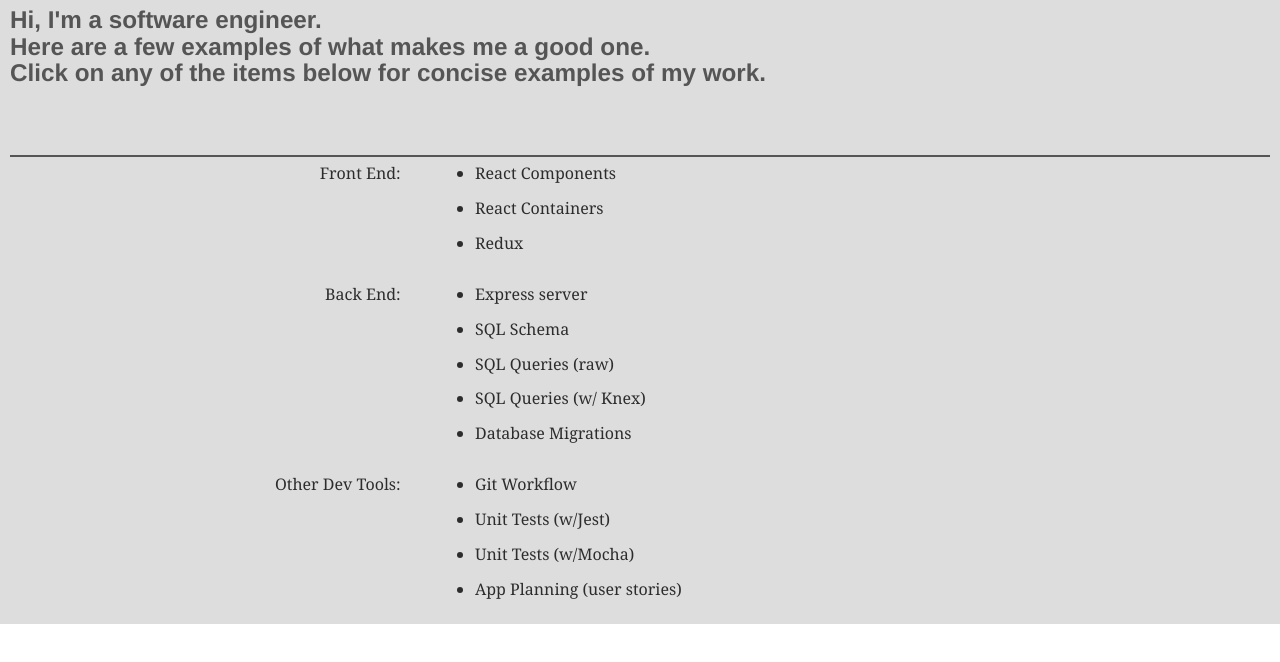
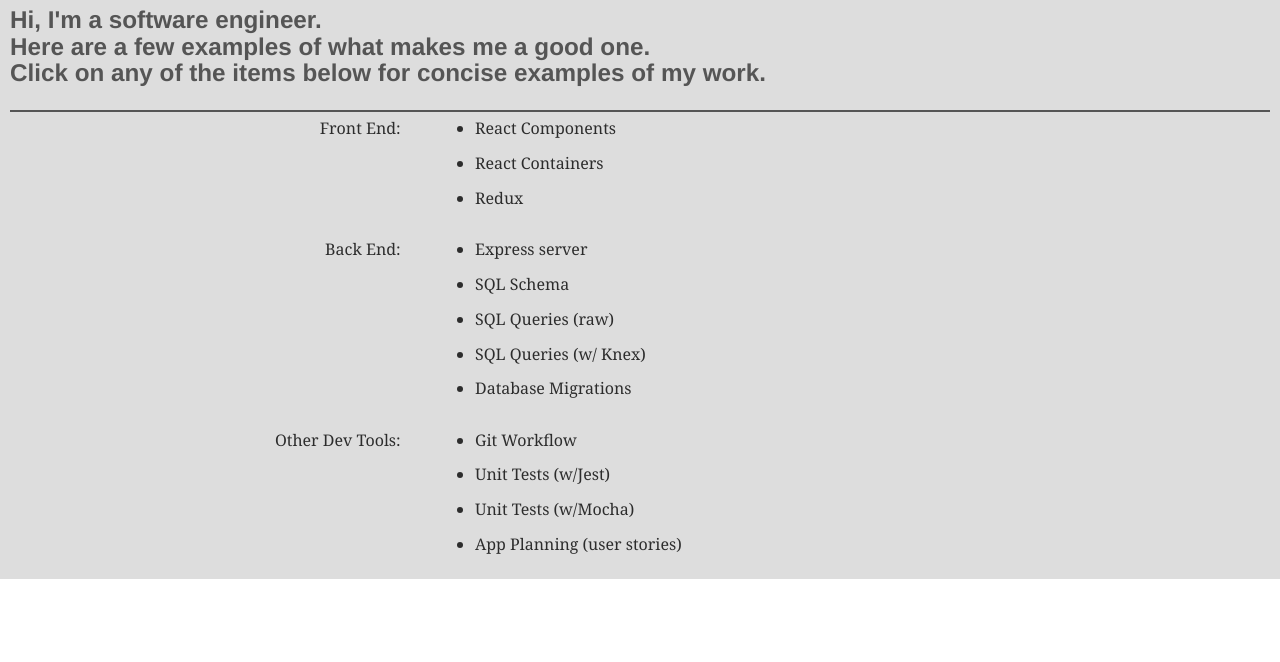
Before and after one commit to RussWard/code-portfolio, a Gatsby site: page / in a window 1280 px wide. Shown: the part 54-716 px from the top of the page. Built offline with nearby package versions, Linux system fonts and the light colour scheme; Gatsby itself is replaced by a stand-in of ours.

Commit message:
ome styling tweaks to the headline component

```diff
--- a/src/components/headline-styles.js
+++ b/src/components/headline-styles.js
@@ -2,7 +2,8 @@
 import styled from 'styled-components'
 
 export const HeadlineStyle = styled.h2`
-  height: 150px;
+  overflow: auto;
+  height: auto;
   margin: 0 10px 0 10px;
   color: #555;
   border-bottom: 2px solid;
```
